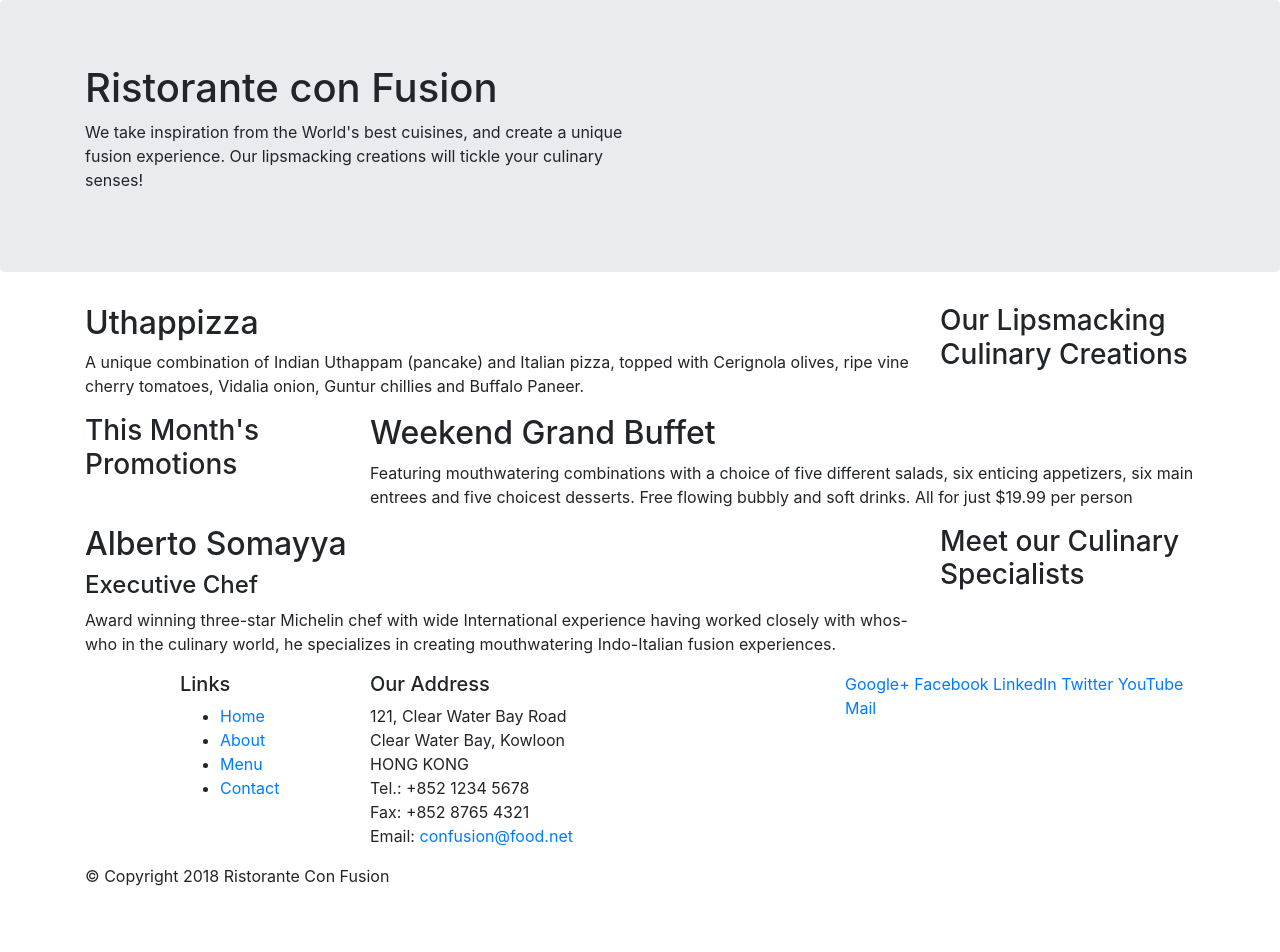
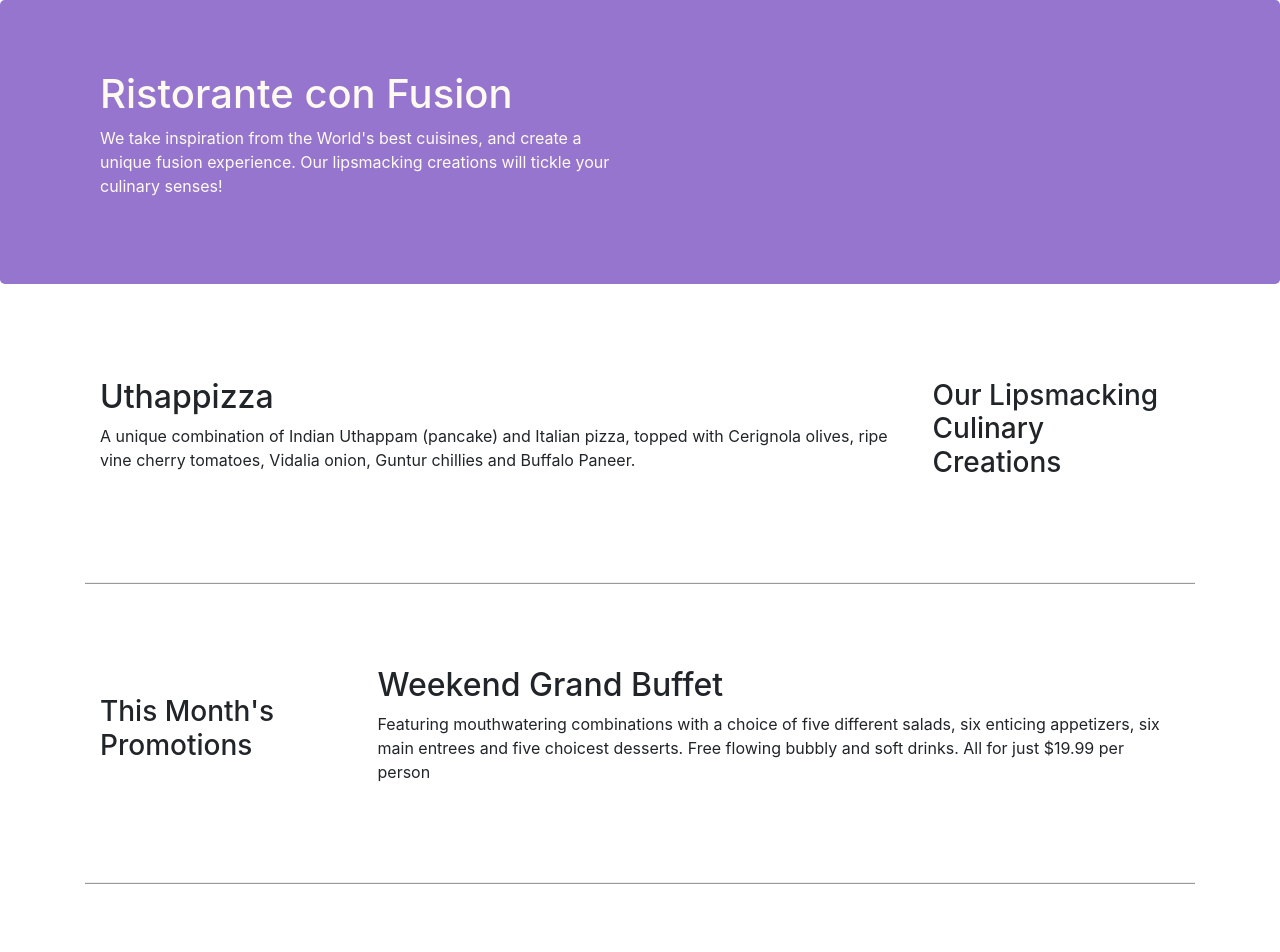
Before and after one commit to shahriar-nafee/conFusion, a website: page index.html in a window 1280 px wide. Shown: the top 952 px of the page. Before the commit the page ends 904 px from the top, so only its background shows below. Drawn offline with nearby package versions, Linux system fonts and the light colour scheme.

Commit message:
Bootstrap grid, part two

```diff
--- /dev/null
+++ b/css/style.css
@@ -0,0 +1,30 @@
+.row-header{
+    margin: 0px auto;
+    padding: 0px auto;
+}
+
+.row-content{
+    margin: 0px auto;
+    padding: 50px 0px 50px 0px;
+    border-bottom: 2px ridge;
+    min-height: 300px;
+}
+
+.footer{
+    background-color: #D1C4E9;
+    margin: 0px auto;
+    padding: 20px 0px 20px 0px;
+}
+
+.jumbotron{
+    padding: 70px 30px 70px 30px;
+    margin: 0px auto;
+    background: #9575CD;
+    color: floralwhite;
+}
+
+.address{
+    font-size: 80%;
+    margin: 0px;
+    color: #0f0f0f;
+}
--- a/index.html
+++ b/index.html
@@ -9,6 +9,7 @@
 
     <!-- Bootstrap CSS -->
     <link rel="stylesheet" href="node_modules/bootstrap/dist/css/bootstrap.min.css">
+    <link rel="stylesheet" href="css/style.css">
     <title>Ristorante Con Fusion</title>
 </head>
 
@@ -16,7 +17,7 @@
 
     <header class="jumbotron">
         <div class="container">
-            <div class="row">
+            <div class="row row-header">
                 <div class="col-12 col-sm-6">
                     <h1>Ristorante con Fusion</h1>
                     <p>We take inspiration from the World's best cuisines, and create a unique fusion experience. Our lipsmacking creations will tickle your culinary senses!</p>
@@ -28,7 +29,7 @@
     </header>
 
     <div class="container">
-        <div class="row">
+        <div class="row row-content align-items-center">
             <div class="col-12 col-sm-4 order-sm-last col-md-3">
                 <h3>Our Lipsmacking Culinary Creations</h3>
             </div>
@@ -39,7 +40,7 @@
         </div>
 
 
-        <div class="row">
+        <div class="row row-content align-items-center">
             <div class="col-12 col-sm-4 col-md-3">
                 <h3>This Month's Promotions</h3>
             </div>
@@ -49,7 +50,7 @@
             </div>
         </div>
 
-        <div class="row">
+        <div class="row row-content align-items-center">
             <div class="col-12 col-sm-4 order-sm-last col-md-3">
                 <h3>Meet our Culinary Specialists</h3>
             </div>
@@ -61,12 +62,12 @@
         </div>
     </div>
 
-    <footer>
+    <footer class="footer">
         <div class="container">
             <div class="row">
                 <div class="col-4 offset-1 col-sm-2">
                     <h5>Links</h5>
-                    <ul>
+                    <ul class="list-unstyled">
                         <li><a href="#">Home</a></li>
                         <li><a href="#">About</a></li>
                         <li><a href="#">Menu</a></li>
@@ -84,8 +85,8 @@
 		              Email: <a href="mailto:confusion@food.net">confusion@food.net</a>
 		           </address>
                 </div>
-                <div class="col-12 col-sm-4">
-                    <div>
+                <div class="col-12 col-sm-4 align-self-center">
+                    <div class="text-center">
                         <a href="http://google.com/+">Google+</a>
                         <a href="http://www.facebook.com/profile.php?id=">Facebook</a>
                         <a href="http://www.linkedin.com/in/">LinkedIn</a>
@@ -95,7 +96,7 @@
                     </div>
                 </div>
            </div>
-           <div class="row">
+           <div class="row justify-content-center">
                 <div class="col-auto">
                     <p>© Copyright 2018 Ristorante Con Fusion</p>
                 </div>
```
